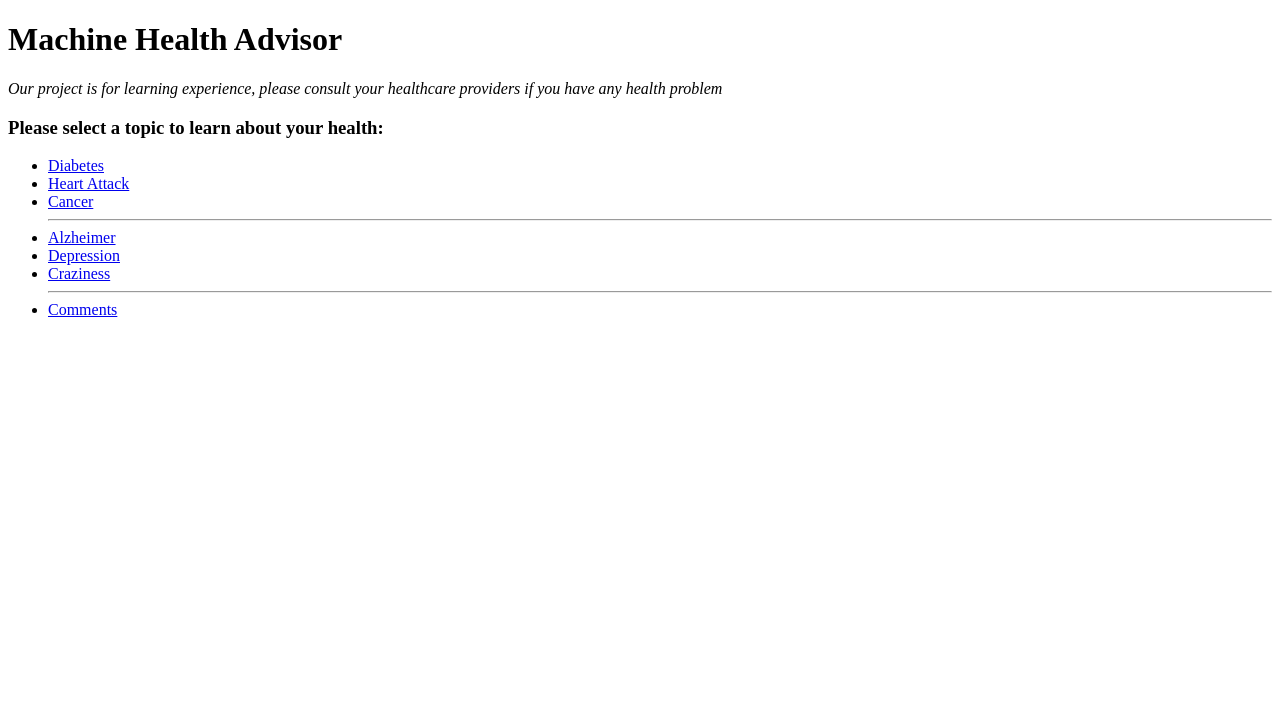
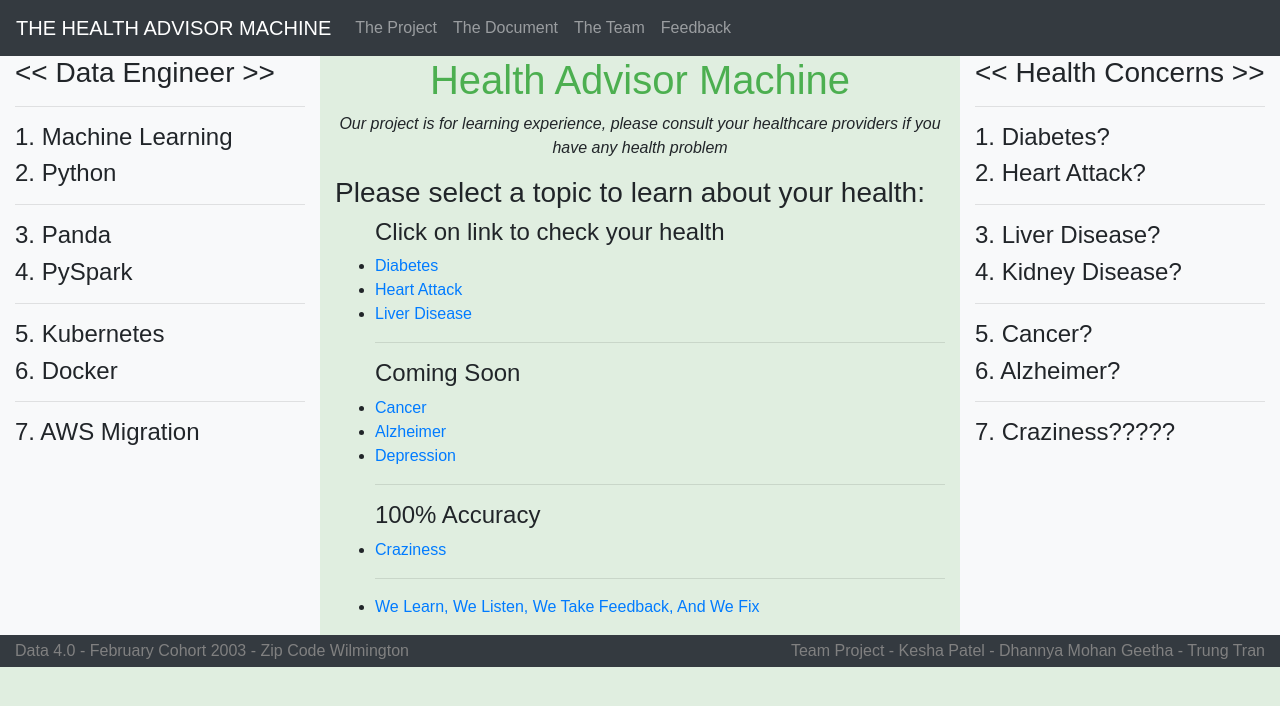
Before and after one commit to Health-Advisor-Machine/Health-Advisor-Machine, a Flask app: page / in a window 1280 px wide. Shown: the top 706 px of the page. Run offline with Flask 3, Linux system fonts and the light colour scheme; parts of the project's set-up code (start-up, migrations or seed data) failed here and were passed over; some libraries are stand-ins or nearby versions.

Commit message:
add home links

```diff
--- a/app.py
+++ b/app.py
@@ -192,9 +192,9 @@ def craziness():
 def craziness_results():
     choice = request.form['developer']
     if choice == "0":
-        message = "YOU ARE CRAZY!!! YES DEVELOPERS ARE CRAZY!"
+        message = "YOU ARE CRAZY! ----- DEVELOPERS ARE CRAZY!"
     else:
-        message = "ARE YOU CRAZY? YOU ARE A ZIP CODE DEV"
+        message = "Select the correct answer. It's supposed to be 'Yes'"
 
     return render_template("craziness.html", message=message)
 
--- a/templates/index.html
+++ b/templates/index.html
@@ -1,22 +1,23 @@
-<!DOCTYPE html>
-<html>
-<head>
-	<title>Final Project</title>
-</head>
-<body>
-	<h1>Machine Health Advisor</h1>
-	<p><i>Our project is for learning experience, please consult your healthcare providers if you have any health problem</i></p>
+{% extends 'layout.html' %}
+
+{% block body %}
+	<h1 class="text-center">Health Advisor Machine</h1>
+	<p class="text-center"><i>Our project is for learning experience, please consult your healthcare providers if you have any health problem</i></p>
 	<h3>Please select a topic to learn about your health:</h3>
 	<ul>
+		<h4>Click on link to check your health</h4>
 		<li><a href="/diabetes">Diabetes</a></li>
 		<li><a href="/heart_attack">Heart Attack</a></li>
+		<li><a href="/heart_attack">Liver Disease</a></li>
+		<hr>
+		<h4>Coming Soon</h4>
 		<li><a href="#">Cancer</a></li>
-		<hr>
 		<li><a href="#">Alzheimer</a></li>
 		<li><a href="#">Depression</a></li>
+		<hr>
+		<h4>100% Accuracy</h4>
 		<li><a href="/craziness">Craziness</a></li>
 		<hr>
-		<li><a href="/feedback">Comments</a></li>
+		<li><a href="/feedback">We Learn, We Listen, We Take Feedback, And We Fix</a></li>
 	</ul>
-</body>
-</html>
+{% endblock %}
--- /dev/null
+++ b/templates/layout.html
@@ -0,0 +1,129 @@
+<!DOCTYPE html>
+<html>
+<head>
+  <title>HEALTH ADVISOR MACHINE</title>
+  <meta charset="utf-8">
+  <meta name="viewport" content="width=device-width, initial-scale=1">
+  <link rel="stylesheet" href="https://maxcdn.bootstrapcdn.com/bootstrap/4.5.2/css/bootstrap.min.css">
+  <script src="https://ajax.googleapis.com/ajax/libs/jquery/3.5.1/jquery.min.js"></script>
+  <script src="https://cdnjs.cloudflare.com/ajax/libs/popper.js/1.16.0/umd/popper.min.js"></script>
+  <script src="https://maxcdn.bootstrapcdn.com/bootstrap/4.5.2/js/bootstrap.min.js"></script>
+  <style>
+    body {
+         background-color: #E0EEE0;
+         height: 100%;
+         margin: 0;
+        font-family: Arial, sans-serif;
+        font-size: 16px;
+    }
+    h1 {
+        color: #4CAF50;
+    }
+    footer {
+        position: absolute;
+        width: 100%;
+        height: 30px;
+        line-height: 0px;
+        color: gray;
+    }
+    label {
+        display: block;
+        margin-top: 10px;
+        margin-bottom: 5px;
+        font-weight: bold;
+    }
+    input[type="number"], select {
+        padding: 10px;
+        border: 1px solid #ccc;
+        border-radius: 4px;
+        box-sizing: border-box;
+        width: 100%;
+        margin-bottom: 20px;
+        font-size: 16px;
+    }
+    input[type="submit"] {
+        background-color: #4CAF50;
+        color: white;
+        padding: 12px 20px;
+        border: none;
+        border-radius: 4px;
+        cursor: pointer;
+        font-size: 16px;
+    }
+    input[type="submit"]:hover {
+        background-color: #45a049;
+    }
+    img {
+        display: inline-block;
+        height: 200px;
+        margin-right: 20px;
+    }
+  </style>
+</head>
+<body>
+  <nav class="navbar navbar-expand-md bg-dark navbar-dark">
+    <a class="navbar-brand" href="/">THE HEALTH ADVISOR MACHINE</a>
+    <button class="navbar-toggler" type="button" data-toggle="collapse" data-target="#collapsibleNavbar">
+      <span class="navbar-toggler-icon"></span>
+    </button>
+    <div class="collapse navbar-collapse" id="collapsibleNavbar">
+      <ul class="navbar-nav">
+        <li class="nav-item">
+          <a class="nav-link" href="#">The Project</a>
+        </li>
+        <li class="nav-item">
+          <a class="nav-link" href="#">The Document</a>
+        </li>
+        <li class="nav-item">
+          <a class="nav-link" href="#">The Team</a>
+        </li>
+        <li class="nav-item">
+          <a class="nav-link" href="#">Feedback</a>
+        </li>
+      </ul>
+    </div>
+  </nav>
+
+  <div class="container-fluid">
+    <div class="row">
+      <div class="col-md-3 bg-light">
+          <h3><< Data Engineer >></h3>
+          <hr>
+          <h4>1. Machine Learning</h4>
+          <h4>2. Python</h4><hr>
+          <h4>3. Panda</h4>
+          <h4>4. PySpark</h4><hr>
+          <h4>5. Kubernetes</h4>
+          <h4>6. Docker</h4><hr>
+          <h4>7. AWS Migration</h4>
+      </div>
+      <div class="col-md-6">
+          {% block body %} {% endblock %}
+      </div>
+      <div class="col-md-3 bg-light">
+          <h3><< Health Concerns >></h3>
+          <hr>
+          <h4>1. Diabetes?</h4>
+          <h4>2. Heart Attack?</h4><hr>
+          <h4>3. Liver Disease?</h4>
+          <h4>4. Kidney Disease?</h4><hr>
+          <h4>5. Cancer?</h4>
+          <h4>6. Alzheimer?</h4><hr>
+          <h4>7. Craziness?????</h4>
+      </div>
+    </div>
+  </div>
+  <footer class="footer mt-auto py-3 bg-dark">
+    <div class="container-fluid">
+      <div class="row">
+        <div class="col-md-6">
+          <span class="text">Data 4.0 - February Cohort 2003 - Zip Code Wilmington</span>
+        </div>
+        <div class="col-md-6">
+          <span class="d-block text-right">Team Project - Kesha Patel - Dhannya Mohan Geetha - Trung Tran</span>
+        </div>
+      </div>
+    </div>
+  </footer>
+</body>
+</html>
```
Also changed, not shown: templates/about.html (+4 -16 lines), templates/craziness.html (+7 -10 lines), templates/diabetes.html (+5 -44 lines), templates/diabetes_results.html (+4 -17 lines), templates/feedback.html (+8 -13 lines), templates/heart_attack.html (+7 -46 lines), templates/heart_attack_results.html (+4 -18 lines).
